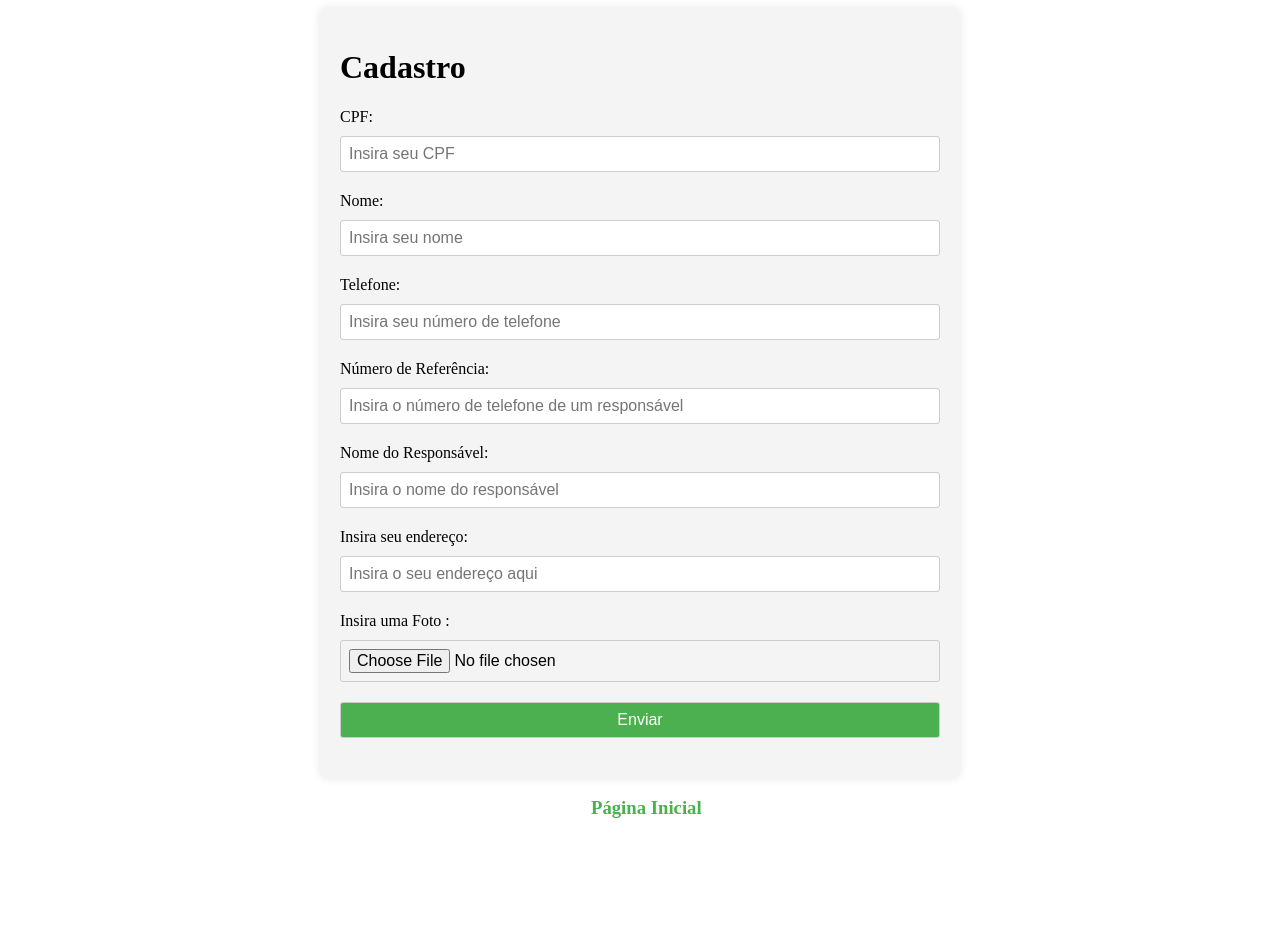
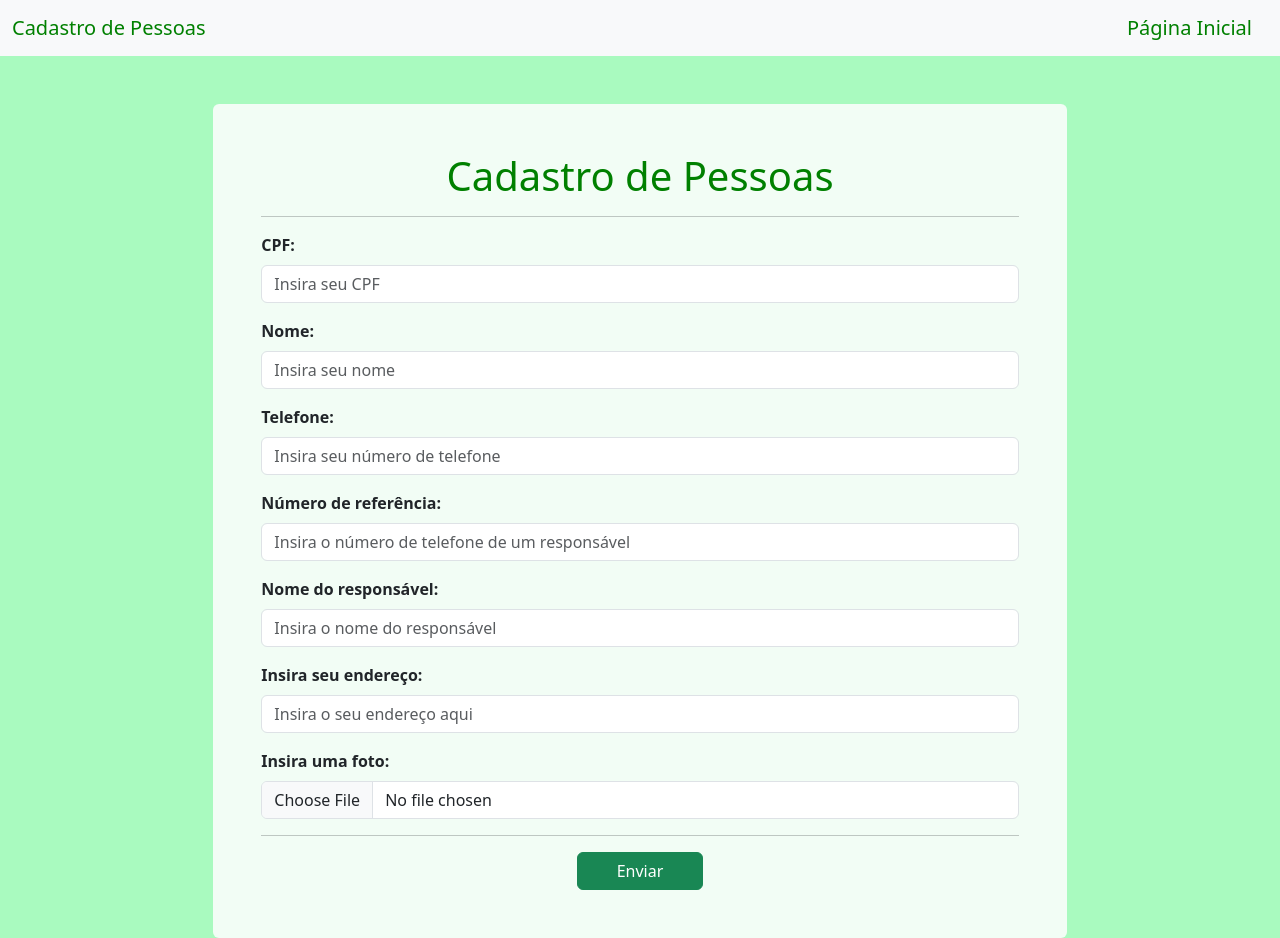
Before and after one commit to VictorTalamoni/projeto-integrador2, a PHP site: page /Upload.php in a window 1280 px wide. Before the commit the page ends 818 px from the top, so only its background shows below. Run offline with PHP 8.4, Linux system fonts and the light colour scheme.

Commit message:
Atualização com bootstrap das páginas

```diff
--- a/Upload.php
+++ b/Upload.php
@@ -9,7 +9,8 @@ include('dbconnection.php');
     <meta charset="UTF-8">
     <meta http-equiv="X-UA-Compatible" content="IE=edge">
     <meta name="viewport" content="width=device-width, initial-scale=1.0">
-    <link rel="stylesheet" type="text/css" href="./CSS/styles.css" />
+    <link rel="stylesheet" type="text/css" href="css/css/bootstrap.min.css" />
+    <script src="css/js/bootstrap.min.js"> </script>
     <title>Upload de Arquivos</title>
     <style>
 a {
@@ -18,36 +19,64 @@ a {
   }
         </style>
 </head>
-<body>
-<div class="container">
-        <h1>Cadastro</h1>
-        <form method="POST" enctype="multipart/form-data">
+<body style="background-color: rgb(169, 250, 191);">
 
-            <label for="cpf">CPF:</label>
-            <input type="text"  placeholder="Insira seu CPF" name="cpf" id="cpf" pattern="[0-9]{11}" title="Verifique o número" required>
+<nav class="navbar bg-body-tertiary">
+<div class="container-fluid">
+<span class="navbar-brand mb-0 h1 " style="color: green;">Cadastro de Pessoas</span>
+<a class="navbar-brand" href="index.php" style= "color: green;">Página Inicial</a>
+</div>
+</nav>
+<br>
+<br>
 
-            <label for="nome">Nome:</label>
-            <input type="text" name="nome" placeholder="Insira seu nome" id="nome" required>
+<div class="container p-5 col-sm-8 justify-content-center rounded" style="background-color: rgb(242, 253, 245);">
+    <form method="POST" enctype="multipart/form-data">
+    <center><h1 style="color: green;">Cadastro de Pessoas</h1></center>
+    <hr>
 
-            <label for="number">Telefone: </label>
-            <input type="tel" name="number" placeholder="Insira seu número de telefone" pattern="[0-9]{11}" title="Verifique o número" id="number">
+    <div class="mb-3">
+    <label for="cpf" class="form-label"><strong>CPF: </strong></label>
+    <input type="text" class="form-control col-sm-5" placeholder="Insira seu CPF" name="cpf" id="cpf" pattern="[0-9]{11}" title="Verifique o número" required>
+    </div>
 
-            <label for="numberr">Número de Referência: </label>
-            <input type="tel"  name="numberr" placeholder="Insira o número de telefone de um responsável" pattern="[0-9]{11}" title="Verifique o número" id="numberr">
+    <div class="mb-3">
+    <label for="nome" class="form-label"><strong>Nome: </strong></label>
+    <input type="text" name="nome" class="form-control" placeholder="Insira seu nome" id="nome" required>
+    </div>
 
-            <label for="nomer">Nome do Responsável:</label>
-            <input type="tel"  name="nomer" placeholder="Insira o nome do responsável" id="nomer">
+    <div class="mb-3">
+    <label for="number"  class="form-label"><strong>Telefone: </strong></label>
+    <input type="tel" name="number" class="form-control" placeholder="Insira seu número de telefone" pattern="[0-9]{11}" title="Verifique o número" id="number">
+    </div>
 
-            <label for="endereco">Insira seu endereço:</label>
-            <input type="text"  name="endereco" placeholder="Insira o seu endereço aqui" id="endereco">
+    <div class="mb-3">
+    <label for="numberr" class="form-label"><strong>Número de referência: </strong></label>
+    <input type="tel" name="numberr" class="form-control" placeholder="Insira o número de telefone de um responsável" pattern="[0-9]{11}" title="Verifique o número" id="numberr">
+    </div>
 
-            <label for="foto"> Insira uma Foto :</label>
-            <input type="file"  name="foto" id="foto" title="Insira uma foto">
+    <div class="mb-3">
+    <label for="nomer" class="form-label"><strong>Nome do responsável: </strong></label>
+    <input type="text" class="form-control" name="nomer" placeholder="Insira o nome do responsável" id="nomer">
+    </div>
 
-            <input type="submit" value="Enviar" name="submit">
-        </form>
+    <div class="mb-3">
+    <label for="endereco" class="form-label"><strong>Insira seu endereço: </strong></label>
+    <input type="text" class="form-control" name="endereco" placeholder="Insira o seu endereço aqui" id="endereco">
     </div>
-    <h3 style="text-indent: 1%; text-align:center "><a href="index.php"> Página Inicial</a><h3>
+
+    <label for="foto" class="form-label"><strong>Insira uma foto: </strong></label>
+    <input type="file"  class="form-control" name="foto" id="foto" title="Insira uma foto">
+
+    <hr>
+    <div class="text-center">
+    <div class="d-grid gap-2 col-2 btn-lg mx-auto">
+    <input class="btn btn-success" type="submit" name="submit" value="Enviar">
+    </div>
+    </div>
+    </form>
+    </div>
+
 </body>
 </html>
 
--- a/update.php
+++ b/update.php
@@ -8,8 +8,9 @@ require_once("dbconnection.php");
         $numero = $_POST['number'];
         $numeror = $_POST['numberr'];
         $nomer = $_POST['nomer'];
+        $endereco = $_POST['endereco'];
 
-        $query = "update pessoas set nome = '".$nome."', telefone = '".$numero."', telefone_referencia = '".$numeror."', titular_numero_referencia = '".$nomer."' where cpf = '".$cpf."'";
+        $query = "update pessoas set nome = '".$nome."', telefone = '".$numero."', telefone_referencia = '".$numeror."', titular_numero_referencia = '".$nomer."', endereco = '".$endereco."' where cpf = '".$cpf."'";
         $result = mysqli_query($con,$query);
 
         if($result)
```
Also changed, not shown: edit.php (+45 -16 lines), fotos/6633e3ddd8c20.jpg (added), fotos/6633f562b66ca.jpg (added).
